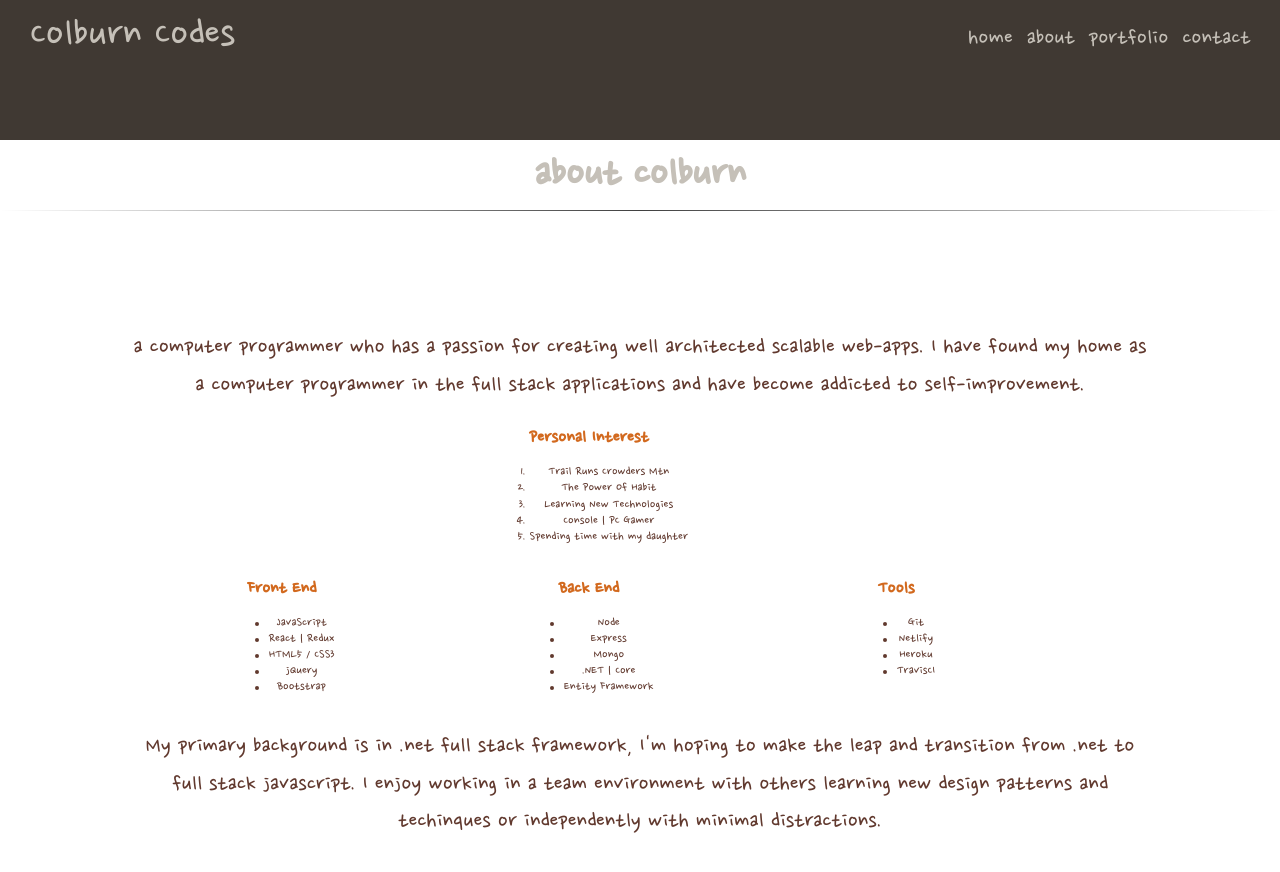
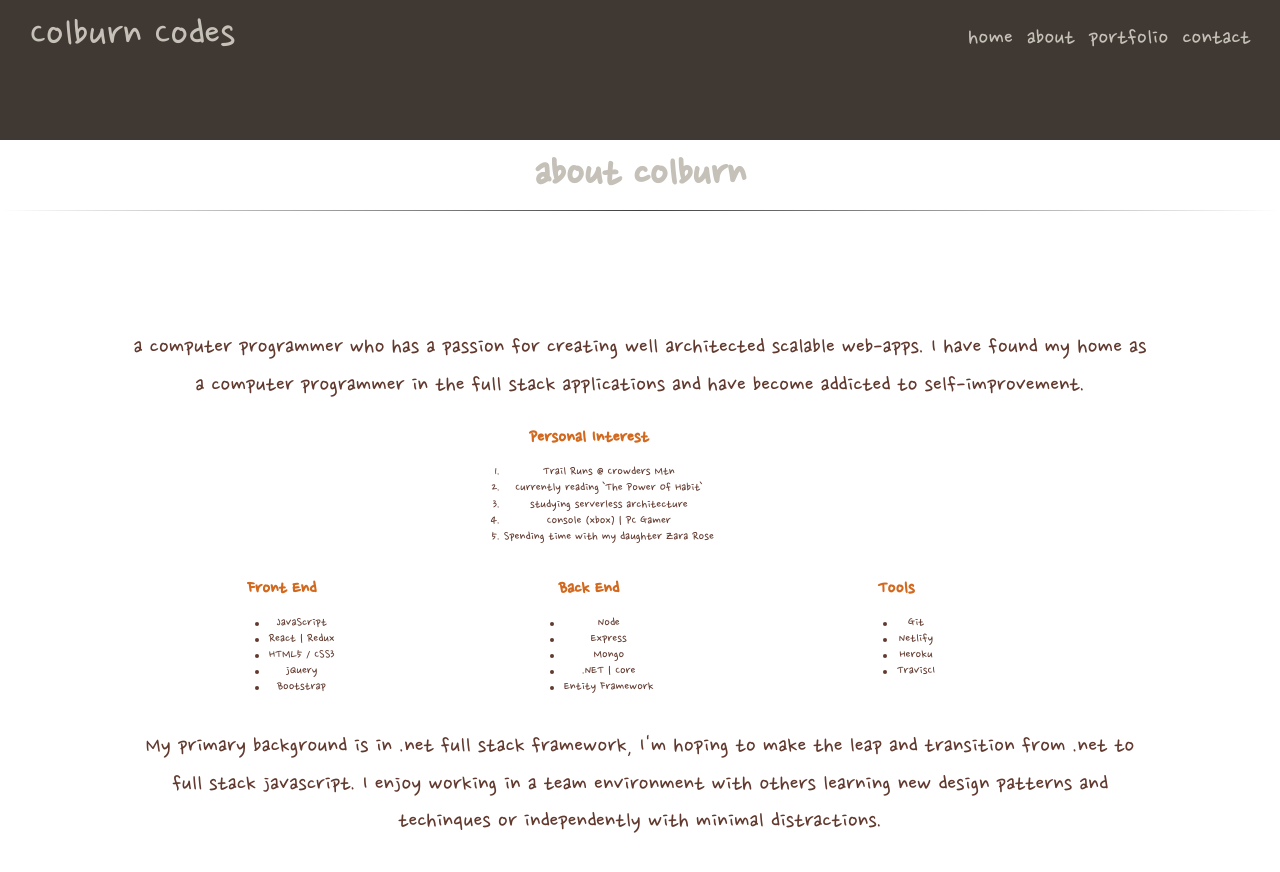
Before and after one commit to colburncodes/portfolio, a plain HTML site: page about.html in a window 1280 px wide. Drawn offline with nearby package versions, Linux system fonts and the light colour scheme.

Commit message:
update personal interest

```diff
--- a/about.html
+++ b/about.html
@@ -63,11 +63,11 @@
                                     <div class="half col-sm-6">
                                     </div>
                                     <ol class="half col-sm-6">
-                                        <li>Trail Runs Crowders Mtn</li>
-                                        <li>The Power Of Habit </li>
-                                        <li>Learning New Technologies</li>
-                                        <li>Console | PC Gamer</li>
-                                        <li>Spending time with my daughter</li>
+                                        <li>Trail Runs @ Crowders Mtn</li>
+                                        <li>Currently reading `The Power Of Habit` </li>
+                                        <li>studying serverless architecture</li>
+                                        <li>Console (xbox) | PC Gamer</li>
+                                        <li>Spending time with my daughter Zara Rose</li>
                                     </ol>
                                 </div>
                             </div>
```
